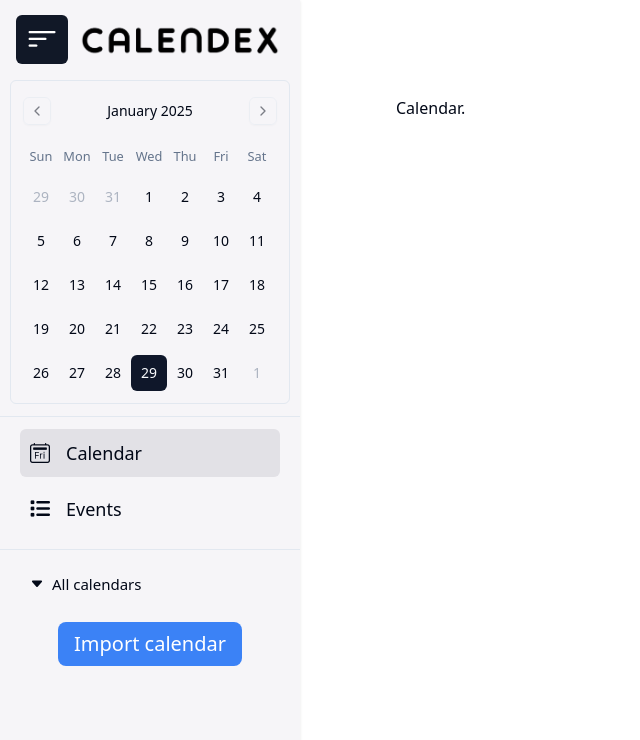
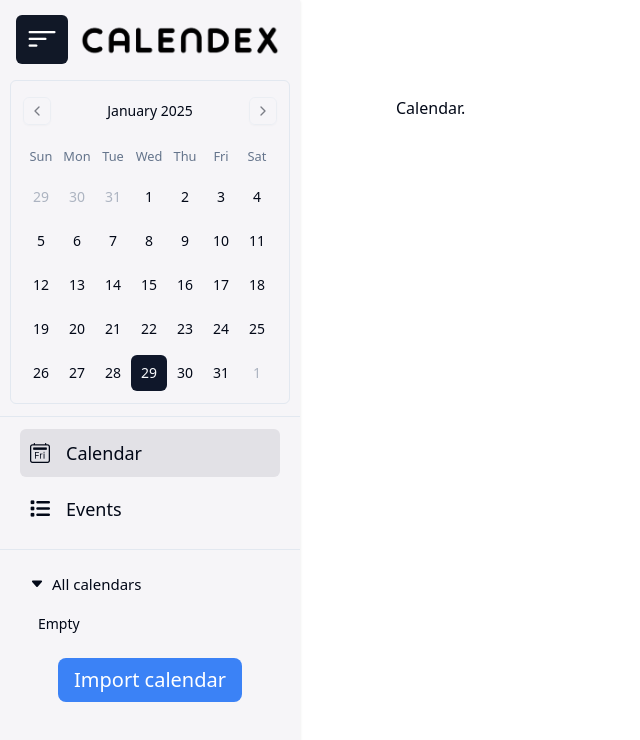
Before and after one commit to danielilievskii/calendex, a Vue app: page / in a window 1280 px wide. Shown: the top 740 px of the page, without its empty margins (0-640 px from the left). Built offline with nearby package versions, Linux system fonts and the light colour scheme.

Commit message:
Enhance Sidebar component to display 'Empty' message when no calendars are available and improve calendar name styling

```diff
--- a/src/components/Sidebar.vue
+++ b/src/components/Sidebar.vue
@@ -51,13 +51,16 @@
           <span class="text-[15px]">All calendars</span>
         </div>
       </div>
-      <div class="text-left text-sm font-thin mt-2 w-4/5 mx-auto text-white" v-if="dropdownOpen">
-        <label v-for="calendar in calendarStore.calendars" :key="calendar.id"
+      <div class="text-left text-sm font-thin mt-2 w-4/5 mx-auto" v-if="dropdownOpen">
+        <div v-if="calendarStore.calendars.length === 0" class="px-2 py-1">
+          Empty
+        </div>
+        <label v-else v-for="calendar in calendarStore.calendars" :key="calendar.id"
         class="flex items-center cursor-pointer px-2 py-1 side-link rounded-md mt-1"
-        :style="{ backgroundColor: calendar.color, opacity: 0.5 }"
+        :style="{ backgroundColor: calendar.color}"
         >
           <input type="checkbox" :value="calendar.name" v-model="selectedCalendars" class="form-checkbox rounded-md" />
-          <span class="ml-2">{{calendar.name}}</span>
+            <span class="ml-2 text-black text-lg font-bold">{{calendar.name}}</span>
         </label>
       </div>
 
```
